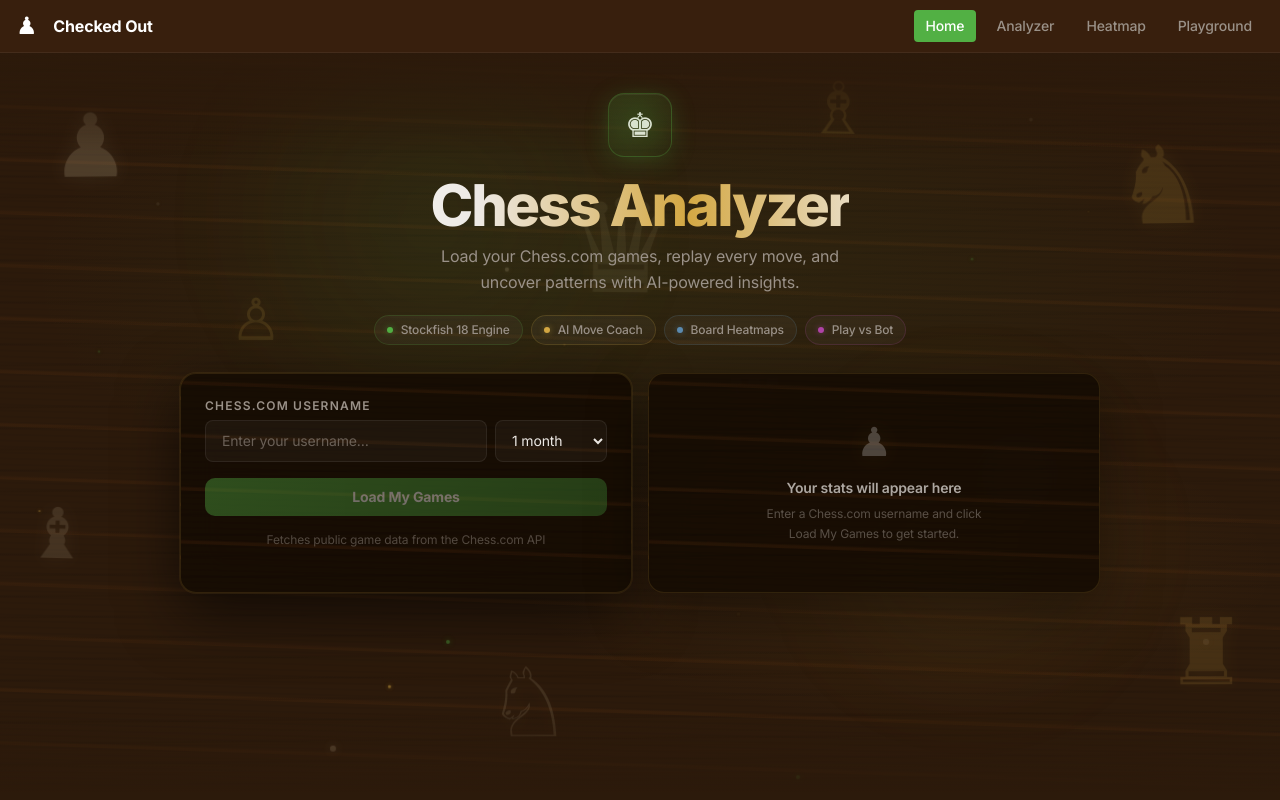
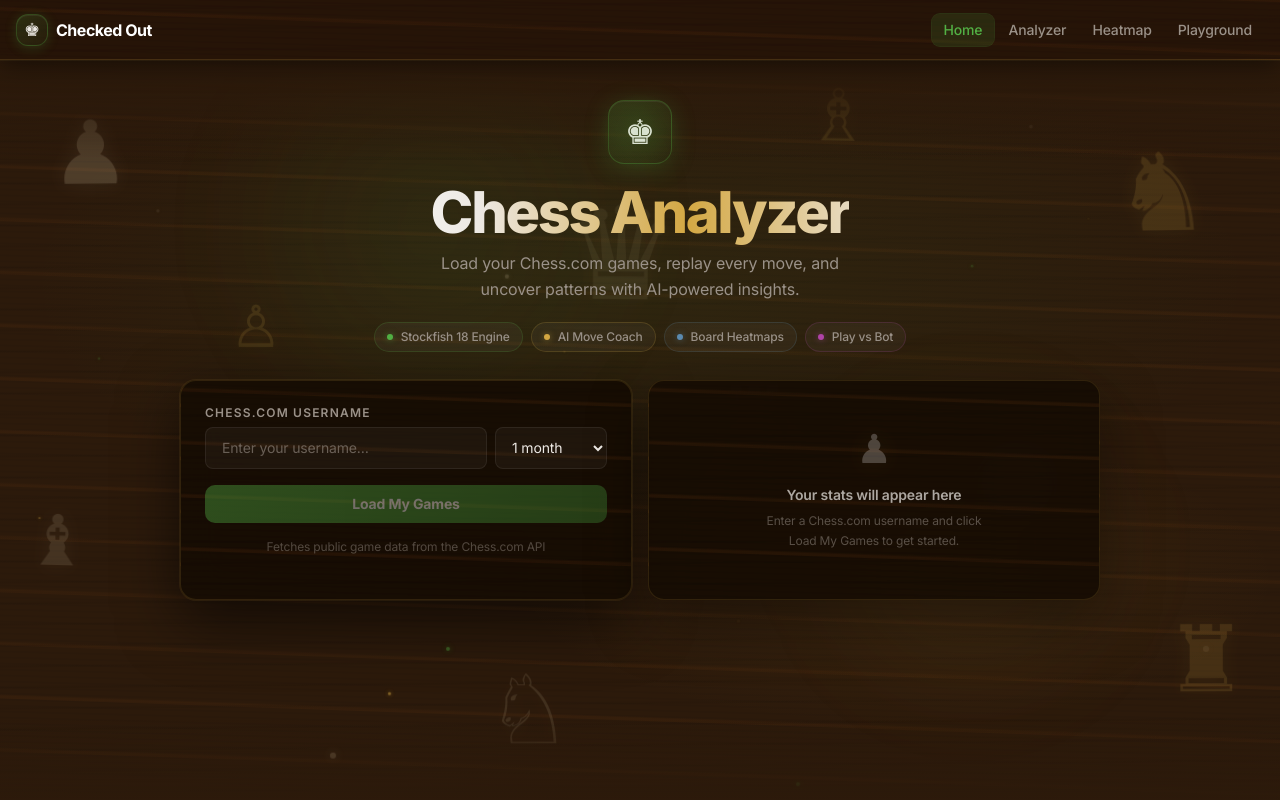
Before and after one commit to NickPetrilli/checked-out, a React (Vite) app in the folder chess-analyzer/: page / in a window 1280 px wide. Built offline with nearby package versions, Linux system fonts and the light colour scheme.

Commit message:
Redesign navbar with king icon, green-hue badge, and wood grain

```diff
--- a/chess-analyzer/src/App.tsx
+++ b/chess-analyzer/src/App.tsx
@@ -8,66 +8,150 @@ import Playground from './pages/Playground';
 
 // ── Nav bar ───────────────────────────────────────────────────────────────────
 
+
 function NavBar() {
   const { username, games, clearGames } = useChessGamesContext();
   const navigate = useNavigate();
-
-  const linkBase = 'px-3 py-1.5 rounded text-sm font-medium transition-colors';
-  const active   = `${linkBase} bg-brand-green text-white`;
-  const inactive = `${linkBase} text-text-secondary hover:bg-bg-tertiary hover:text-text-primary`;
 
   function handleReset() {
     clearGames();
     navigate('/');
   }
 
+  const linkBase =
+    'px-3 py-1.5 rounded-lg text-sm font-medium transition-all duration-200 cursor-pointer relative';
+  const active   = `${linkBase} text-white`;
+  const inactive = `${linkBase} text-[var(--text-secondary)] hover:text-[var(--text-primary)] hover:bg-white/[0.05]`;
+
   return (
     <nav
       aria-label="Main navigation"
-      className="flex items-center gap-2 px-4 py-2.5 flex-wrap min-h-[52px]"
-      style={{ backgroundColor: 'var(--bg-secondary)', borderBottom: '1px solid rgba(255,255,255,0.06)' }}
+      className="wood-grain flex items-center gap-2 px-4 py-3 flex-wrap"
+      style={{
+        minHeight: 60,
+        backgroundColor: 'rgba(38, 20, 8, 0.92)',
+        backdropFilter: 'blur(24px)',
+        WebkitBackdropFilter: 'blur(24px)',
+        borderBottom: '1px solid rgba(212, 168, 67, 0.18)',
+        boxShadow: '0 1px 0 rgba(255,220,120,0.05), 0 4px 24px rgba(0,0,0,0.5)',
+        position: 'sticky',
+        top: 0,
+        zIndex: 50,
+      }}
     >
       {/* Logo */}
-      <span className="mr-2 text-2xl text-white select-none" aria-hidden="true">
-        ♟
+      <div className="flex items-center gap-2 mr-auto cursor-default select-none">
+        <div
+          className="flex items-center justify-center w-8 h-8 rounded-xl"
+          style={{
+            background: 'linear-gradient(135deg, rgba(82,176,68,0.18) 0%, rgba(82,176,68,0.06) 100%)',
+            border: '1px solid rgba(82,176,68,0.28)',
+            boxShadow: '0 2px 12px rgba(82,176,68,0.22), 0 1px 0 rgba(255,255,255,0.06) inset',
+            fontSize: 18,
+            lineHeight: 1,
+          }}
+          aria-hidden="true"
+        >
+          ♚
+        </div>
+        <span
+          className="font-bold text-base tracking-tight"
+          style={{ color: 'var(--text-accent)', letterSpacing: '-0.03em' }}
+        >
+          Checked Out
         </span>
-      <span className="font-bold text-white text-base mr-auto">Checked Out</span>
+      </div>
 
       {/* Loaded-user chip */}
       {username && (
         <div
-          className="flex items-center gap-2 rounded-lg px-3 py-1 text-sm"
-          style={{ backgroundColor: 'var(--bg-surface)', border: '1px solid rgba(255,255,255,0.08)' }}
+          className="flex items-center gap-2 rounded-full px-3 py-1 text-sm"
+          style={{
+            backgroundColor: 'rgba(82, 176, 68, 0.1)',
+            border: '1px solid rgba(82, 176, 68, 0.22)',
+          }}
         >
-          <span className="font-medium" style={{ color: 'var(--text-primary)' }}>{username}</span>
-          <span style={{ color: 'var(--text-secondary)', opacity: 0.4 }}>·</span>
-          <span className="tabular-nums" style={{ color: 'var(--text-secondary)' }}>{games.length} game{games.length !== 1 ? 's' : ''}</span>
+          <span
+            className="w-1.5 h-1.5 rounded-full shrink-0"
+            style={{ backgroundColor: 'var(--brand-green)', boxShadow: '0 0 6px var(--brand-green-glow)' }}
+            aria-hidden="true"
+          />
+          <span className="font-semibold" style={{ color: 'var(--text-primary)' }}>{username}</span>
+          <span style={{ color: 'var(--text-secondary)', opacity: 0.5 }}>·</span>
+          <span className="tabular-nums" style={{ color: 'var(--text-secondary)', fontSize: 12 }}>
+            {games.length} game{games.length !== 1 ? 's' : ''}
+          </span>
           <button
             onClick={handleReset}
             aria-label="Reset — clear loaded games and return to Home"
-            className="ml-1 text-xs transition-colors"
-            style={{ color: 'var(--text-secondary)' }}
-            onMouseEnter={e => (e.currentTarget.style.color = '#f87171')}
-            onMouseLeave={e => (e.currentTarget.style.color = 'var(--text-secondary)')}
+            className="ml-0.5 w-4 h-4 flex items-center justify-center rounded-full transition-all duration-150 cursor-pointer"
+            style={{ color: 'var(--text-secondary)', fontSize: 11 }}
+            onMouseEnter={e => {
+              e.currentTarget.style.color = '#f87171';
+              e.currentTarget.style.backgroundColor = 'rgba(248,113,113,0.12)';
+            }}
+            onMouseLeave={e => {
+              e.currentTarget.style.color = 'var(--text-secondary)';
+              e.currentTarget.style.backgroundColor = 'transparent';
+            }}
           >
-            &#x2715;
+            ✕
           </button>
         </div>
       )}
 
       {/* Nav links */}
-      <NavLink to="/" end aria-label="Home" className={({ isActive }) => (isActive ? active : inactive)}>
+      <div className="flex items-center gap-0.5">
+        <NavLink
+          to="/"
+          end
+          aria-label="Home"
+          className={({ isActive }) => (isActive ? active : inactive)}
+          style={({ isActive }) => isActive ? {
+            background: 'rgba(82, 176, 68, 0.14)',
+            color: 'var(--brand-green)',
+            boxShadow: '0 0 0 1px rgba(82, 176, 68, 0.2)',
+          } : {}}
+        >
           Home
         </NavLink>
-      <NavLink to="/analyzer" aria-label="Game Analyzer" className={({ isActive }) => (isActive ? active : inactive)}>
+        <NavLink
+          to="/analyzer"
+          aria-label="Game Analyzer"
+          className={({ isActive }) => (isActive ? active : inactive)}
+          style={({ isActive }) => isActive ? {
+            background: 'rgba(82, 176, 68, 0.14)',
+            color: 'var(--brand-green)',
+            boxShadow: '0 0 0 1px rgba(82, 176, 68, 0.2)',
+          } : {}}
+        >
           Analyzer
         </NavLink>
-      <NavLink to="/heatmap" aria-label="Move Heatmap" className={({ isActive }) => (isActive ? active : inactive)}>
+        <NavLink
+          to="/heatmap"
+          aria-label="Move Heatmap"
+          className={({ isActive }) => (isActive ? active : inactive)}
+          style={({ isActive }) => isActive ? {
+            background: 'rgba(82, 176, 68, 0.14)',
+            color: 'var(--brand-green)',
+            boxShadow: '0 0 0 1px rgba(82, 176, 68, 0.2)',
+          } : {}}
+        >
           Heatmap
         </NavLink>
-      <NavLink to="/playground" aria-label="Playground" className={({ isActive }) => (isActive ? active : inactive)}>
+        <NavLink
+          to="/playground"
+          aria-label="Playground"
+          className={({ isActive }) => (isActive ? active : inactive)}
+          style={({ isActive }) => isActive ? {
+            background: 'rgba(82, 176, 68, 0.14)',
+            color: 'var(--brand-green)',
+            boxShadow: '0 0 0 1px rgba(82, 176, 68, 0.2)',
+          } : {}}
+        >
           Playground
         </NavLink>
+      </div>
     </nav>
   );
 }
@@ -79,10 +163,10 @@ function AnimatedRoutes() {
   return (
     <div key={location.pathname} className="page-transition flex flex-col flex-1 min-h-0">
       <Routes>
-        <Route path="/"         element={<Home />} />
-        <Route path="/analyzer" element={<Analyzer />} />
-        <Route path="/heatmap"      element={<Heatmap />} />
-        <Route path="/playground"   element={<Playground />} />
+        <Route path="/"           element={<Home />} />
+        <Route path="/analyzer"   element={<Analyzer />} />
+        <Route path="/heatmap"    element={<Heatmap />} />
+        <Route path="/playground" element={<Playground />} />
       </Routes>
     </div>
   );
@@ -96,7 +180,10 @@ export default function App() {
   return (
     <BrowserRouter>
       <ChessGamesContext.Provider value={chessGames}>
-        <div className="min-h-screen flex flex-col" style={{ backgroundColor: 'var(--bg-primary)', color: 'var(--text-primary)' }}>
+        <div
+          className="min-h-screen flex flex-col"
+          style={{ backgroundColor: 'var(--bg-primary)', color: 'var(--text-primary)' }}
+        >
           <NavBar />
           <AnimatedRoutes />
         </div>
```
Lines whose indentation alone changed are shown as unchanged.
